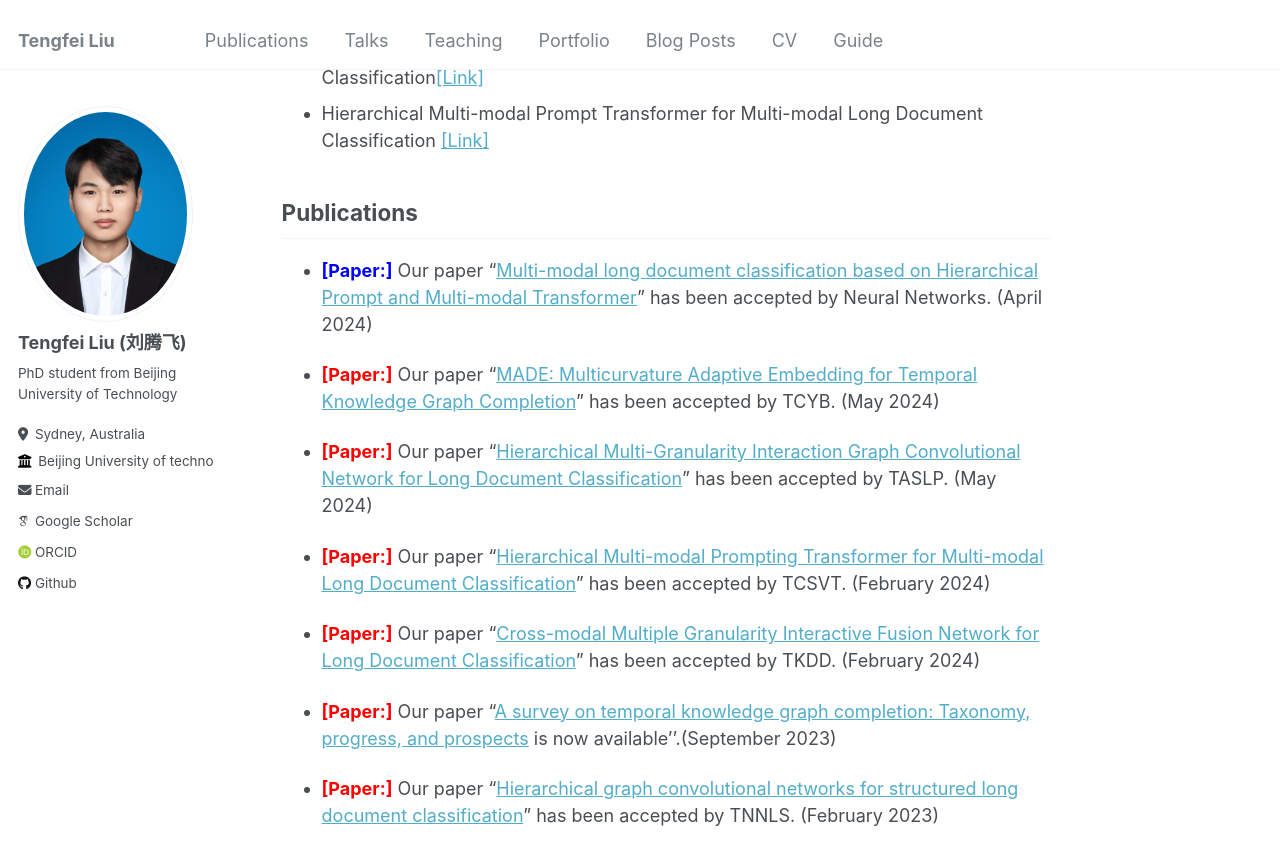
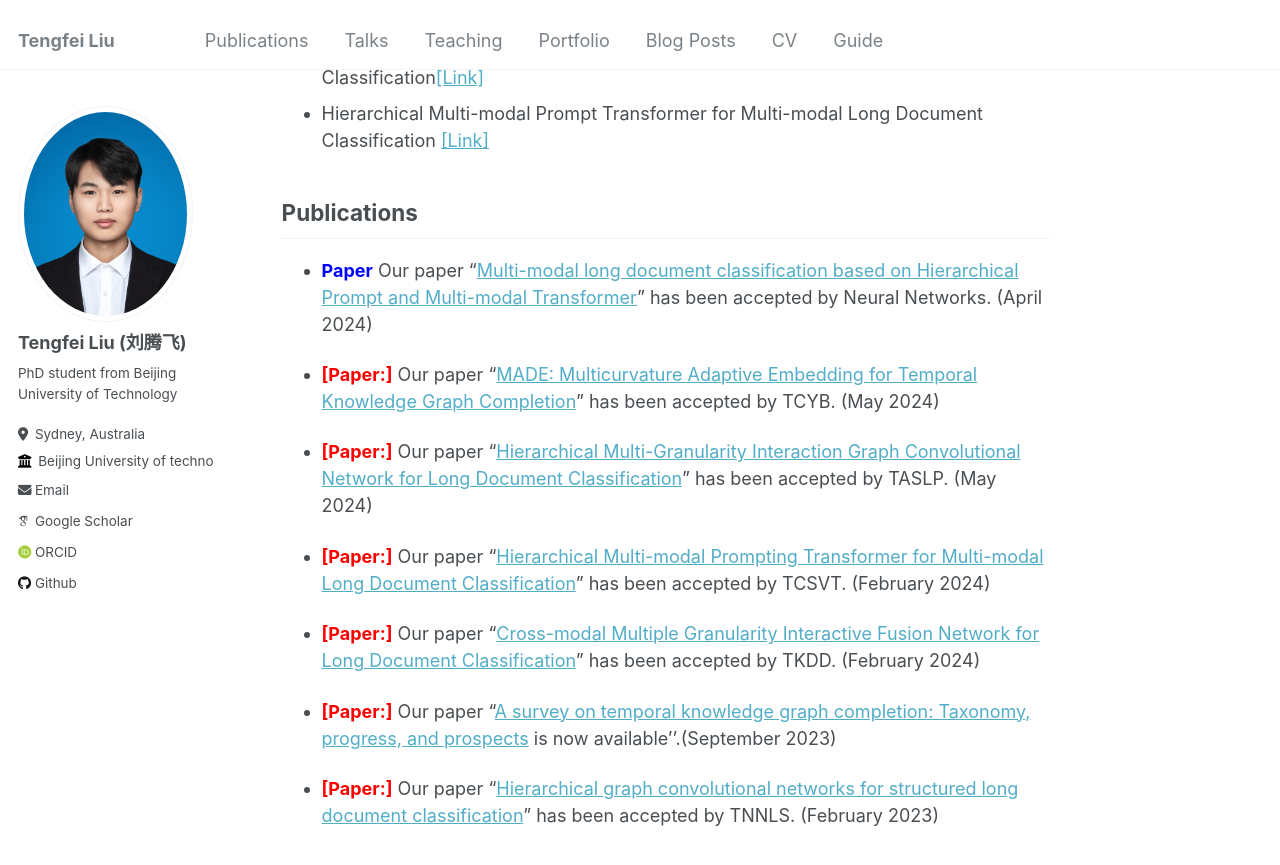
Before and after one commit to Zhongyang-Wang1/ZhongyangWang.github.io, a Jekyll site: the page built from _pages/about.md, in a window 1280 px wide and 900 px high, scrolled down 348 px. Shown: the top 865 px of the window. Built offline with Jekyll 4.4.1, drawn with Linux system fonts in a browser that asks for light colours; some web fonts are replaced.

Commit message:
Update about.md

```diff
--- a/_pages/about.md
+++ b/_pages/about.md
@@ -16,7 +16,7 @@ I am a Ph.D. student enrolled in a combined master's and doctoral program superv
 ## Publications
 
 
-* **<span style="color:blue;">[Paper:]</span>** Our paper "[Multi-modal long document classification based on Hierarchical Prompt and Multi-modal Transformer](https://www.sciencedirect.com/science/article/pii/S0893608024002466)" has been accepted by Neural Networks. (April 2024)
+* **<span style="color:blue;">Paper</span>** Our paper "[Multi-modal long document classification based on Hierarchical Prompt and Multi-modal Transformer](https://www.sciencedirect.com/science/article/pii/S0893608024002466)" has been accepted by Neural Networks. (April 2024)
 
 * **<span style="color:red;">[Paper:]</span>** Our paper "[MADE: Multicurvature Adaptive Embedding for Temporal Knowledge Graph Completion](https://example.com/paper2)" has been accepted by TCYB. (May 2024)
 
```
